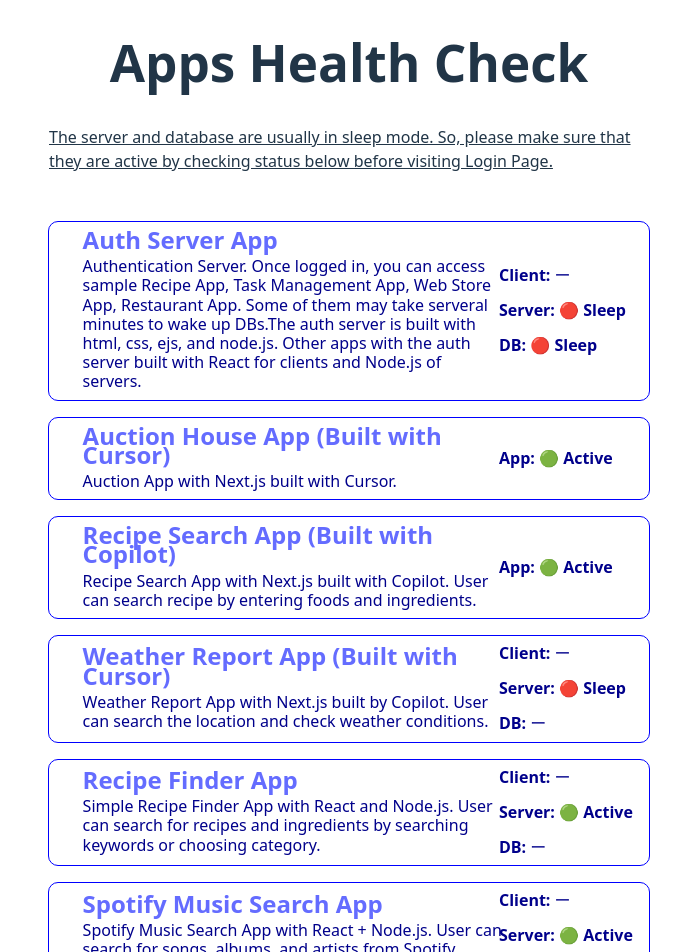
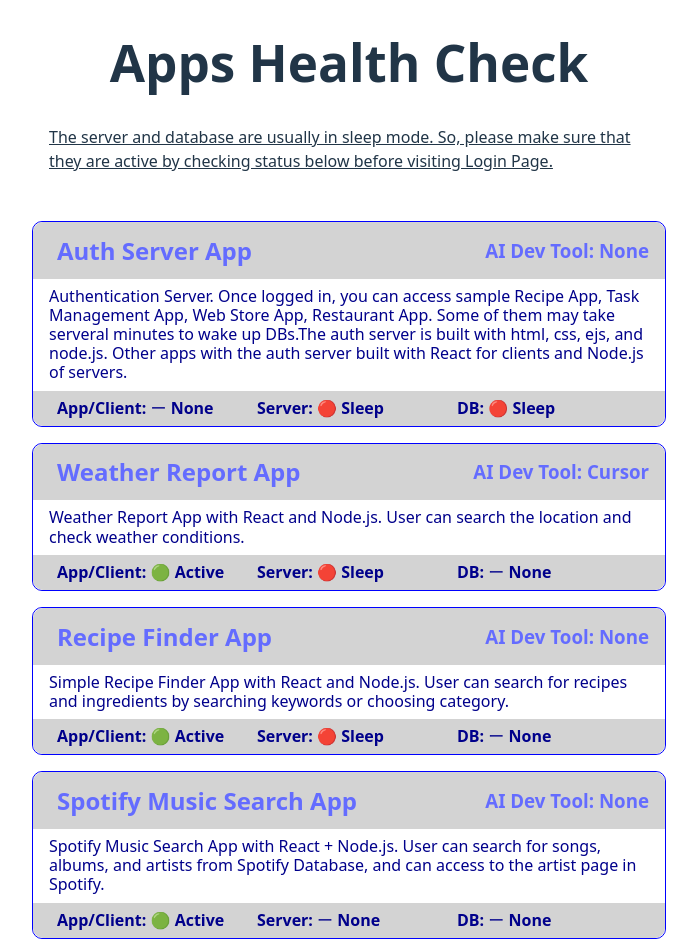
Before and after one commit to kappasan21/server-health-check, a React (Vite) app: page / in a window 1280 px wide. Shown: the top 952 px of the page, without its empty margins (291-988 px from the left). Built offline with nearby package versions, Linux system fonts and the light colour scheme; no server answers.

Commit message:
Major Update!

```diff
--- a/src/App.jsx
+++ b/src/App.jsx
@@ -1,44 +1,13 @@
 import './assets/App.css';
-import { useState, useEffect } from 'react';
+import { appList } from './lib/appList';
 import {
-  checkAuthServerStatus,
+  checkServerStatus,
   checkDbStatus,
-  checkWeatherServerStatus,
-  checkSpotifyServerStatus
-} from './components/apiRequests';
-import {
-  authURL,
-  weatherClientURL,
-  recipeFinderURL,
-  spotifySearchURL,
-  auctionAppURL,
-  recipeSearchURL,
-} from './lib/urlList';
-import { appList } from './lib/appList';
-
+} from './components/api';
 
 
 
 function App() {
-
-  const [authServerStatus, setAuthServerStatus] = useState(false);
-  const [dbStatus, setDbStatus] = useState(false);
-  const [weatherServerStatus, setWeatherServerStatus] = useState(false);
-
-
-  useEffect(() => {
-    // App groups with Auth server and DB status check
-    checkAuthServerStatus().then((status) => {
-      setAuthServerStatus(status);
-    });
-    checkDbStatus().then((status) => {
-      setDbStatus(status);
-    });
-    // Weather report app server status check
-    checkWeatherServerStatus().then((status) => {
-      setWeatherServerStatus(status);
-    });
-  }, []);
 
   return (
     <div className="main-container">
@@ -50,102 +19,39 @@ function App() {
 
       <div className="status-list-section">
         <ul>
-          <li>
-            <a href={authURL + '/login'} target="_blank">
-              <h2 className="app-title">{appList[0].mainTitle}</h2>
-              <p>Authentication Server. Once logged in, you can access sample Recipe App, Task Management App, Web Store App, Restaurant App. Some of them may take serveral minutes to wake up DBs.The auth server is built with html, css, ejs, and node.js. Other apps with the auth server built with React for clients and Node.js of servers.</p>
+          {appList.map((app, idx) => (
+            <li key={idx}>
+              <div className="app-header">
+                <a href={app.clientUrl} target="_blank">
+                  <h2 className="app-title">{app.mainTitle}</h2>
+                  <h3 className="ai-dev">AI Dev Tool: {app.aiDev || 'None'}</h3>
                 </a>
-            <div>
+              </div>
+              <div className="app-contents">
+                <p>{app.descriptions}</p>
+
+                <div className="app-status">
                   <p className='current-status'>
-                Client: ー
+                    App/Client: {app.clientUrl
+                      ? '🟢 Active'
+                      : 'ー None'}
                   </p>
                   <p className="current-status">
-                Server: {authServerStatus ? '🟢 Active' : '🔴 Sleep'}
+                    Server: {app.serverUrl === null ? 'ー None' :
+                      checkServerStatus(app.serverUrl) === true
+                        ? '🟢 Active'
+                        : '🔴 Sleep'}
                   </p>
                   <p className="current-status">
-                DB: {dbStatus ? '🟢 Active' : '🔴 Sleep'}
+                    DB: {app.dbUrl === null ? 'ー None' :
+                      checkDbStatus(app.dbUrl) === true
+                        ? '🟢 Active'
+                        : '🔴 Sleep'}
                   </p>
                 </div>
-          </li>
-
-          <li>
-            <a href={auctionAppURL} target="_blank">
-              <h2 className="app-title">Auction House App (Built with Cursor)</h2>
-              <p>Auction App with Next.js built with Cursor.</p>
-            </a>
-            <div>
-              <p className='current-status'>
-                App: 🟢 Active
-              </p>
               </div>
             </li>
-
-          <li>
-            <a href={recipeSearchURL} target="_blank">
-              <h2 className="app-title">Recipe Search App (Built with Copilot)</h2>
-              <p>Recipe Search App with Next.js built with Copilot. User can search recipe by entering foods and ingredients.</p>
-            </a>
-            <div>
-              <p className='current-status'>
-                App: 🟢 Active
-              </p>
-            </div>
-          </li>
-
-          <li>
-            <a href={weatherClientURL} target="_blank">
-              <h2 className="app-title">{appList[1].mainTitle} (Built with Cursor)</h2>
-              <p>Weather Report App with Next.js built by Copilot. User can search the location and check weather conditions.</p>
-            </a>
-            <div>
-              <p className='current-status'>
-                Client: ー
-              </p>
-              <p className="current-status">
-                Server: {weatherServerStatus ? '🟢 Active' : '🔴 Sleep'}
-              </p>
-              <p className="current-status">
-                DB: ー
-              </p>
-            </div>
-          </li>
-
-          <li>
-            <a href={recipeFinderURL} target="_blank">
-              <h2 className="app-title">{appList[2].mainTitle}</h2>
-              <p>Simple Recipe Finder App with React and Node.js. User can search for recipes and ingredients by searching keywords or choosing category.</p>
-            </a>
-            <div>
-              <p className='current-status'>
-                Client: ー
-              </p>
-              <p className="current-status">
-                Server: 🟢 Active
-              </p>
-              <p className="current-status">
-                DB: ー
-              </p>
-            </div>
-          </li>
-
-          <li>
-            <a href={spotifySearchURL} target="_blank">
-              <h2 className="app-title">Spotify Music Search App</h2>
-              <p>Spotify Music Search App with React + Node.js. User can search for songs, albums, and artists from Spotify Database, and can access to the artist page in Spotify.</p>
-            </a>
-            <div>
-              <p className='current-status'>
-                Client: ー
-              </p>
-              <p className="current-status">
-                Server: {checkSpotifyServerStatus ? '🟢 Active' : '🔴 Sleep'}
-              </p>
-              <p className="current-status">
-                DB: ー
-              </p>
-            </div>
-          </li>
-
+          ))}
         </ul>
       </div>
     </div >
--- a/src/assets/App.css
+++ b/src/assets/App.css
@@ -24,11 +24,20 @@ ul {
 li {
   border-radius: 10px;
   display: flex;
-  flex-direction: row;
+  flex-direction: column;
   justify-content: space-between;
   align-items: center;
-  /* flex-wrap: wrap; */
   border: 1px solid blue;
+  width: 100%;
+  padding: 1rem;
+}
+
+.app-header,
+.app-contents {
+  display: flex;
+  flex-direction: column;
+  justify-content: space-between;
+  align-items: center;
   width: 100%;
 }
 
@@ -38,16 +47,35 @@ li h2 {
 }
 
 li a {
-  margin-left: 2vw;
-  width: 70%;
+  margin-top: -1rem;
+  padding: 0 1rem;
+  background-color: lightgray;
+  border-radius: 10px 10px 0 0;
+  width: 100%;
+  display: flex;
+  flex-direction: row;
+  justify-content: space-between;
+  align-items: center;
 }
 
 li div {
   display: flex;
   flex-direction: column;
-  justify-content: space-evenly;
+  justify-content: space-between;
   align-items: center;
   width: 25%;
+}
+
+.app-status {
+  display: flex;
+  flex-direction: row;
+  justify-content: center;
+  align-items: center;
+  width: 100%;
+  background-color: lightgray;
+  padding: 0 1rem;
+  margin-bottom: -1rem;
+  border-radius: 0 0 10px 10px;
 }
 
 li p {
--- /dev/null
+++ b/src/components/api.js
@@ -0,0 +1,52 @@
+import axios from 'axios';
+
+
+// Update all paths for server connections and DB connections in all my servers
+
+// Check Server status
+export const checkServerStatus = async (url) => {
+  console.log("Checking server status for URL:", url);
+  if (!url) {
+    console.warn("No URL provided for server status check.");
+    return false;
+  }
+
+  try {
+    const response = await axios.get(url);
+    // if (response.status !== 200) {
+    if (!response.ok) {
+      console.warn(`Server at ${url} is not active. Status code: ${response.status}`);
+      return false;
+    }
+    console.log(`Server status for ${url}:`, response);
+    // return response.status === 200;
+    return response;
+  } catch (error) {
+    console.error(`Error checking status for ${url}:`, error);
+    return false;
+  }
+};
+
+// Check DB status
+export const checkDbStatus = async (url) => {
+  console.log("Checking DB status for URL:", url);
+  if (!url) {
+    console.warn("No URL provided for DB status check.");
+    return false;
+  }
+
+  try {
+    const response = await axios.get(url);
+    // if (response.status !== 200) {
+    if (!response.ok) {
+      console.warn(`DB at ${url} is not active. Status code: ${response.status}`);
+      return false;
+    }
+    console.log(`DB status for ${url}:`, response.status);
+    // return response.status === 200;
+    return response;
+  } catch (error) {
+    console.error(`Error checking DB status for ${url}:`, error);
+    return false;
+  }
+};
--- a/src/lib/appList.js
+++ b/src/lib/appList.js
@@ -4,6 +4,7 @@ import {
   recipeFinderURL,
   spotifySearchURL,
   auctionAppURL,
+  recipeSearchURL,
 } from '../lib/urlList';
 
 
@@ -12,6 +13,8 @@ export const appList = [
     id: 1,
     mainTitle: 'Auth Server App',
     mainUrl: authURL + '/login',
+    aiDev: null,
+    descriptions: 'Authentication Server. Once logged in, you can access sample Recipe App, Task Management App, Web Store App, Restaurant App. Some of them may take serveral minutes to wake up DBs.The auth server is built with html, css, ejs, and node.js. Other apps with the auth server built with React for clients and Node.js of servers.',
     clientUrl: null,
     serverUrl: authURL + '/server-connection-test',
     dbUrl: authURL + '/db-connection-test',
@@ -20,6 +23,8 @@ export const appList = [
     id: 2,
     mainTitle: 'Weather Report App',
     mainUrl: weatherClientURL,
+    aiDev: 'Cursor',
+    descriptions: 'Weather Report App with React and Node.js. User can search the location and check weather conditions.',
     clientUrl: weatherClientURL,
     serverUrl: 'https://weatherapi-svr.onrender.com/test/connection',
     dbUrl: null,
@@ -28,6 +33,8 @@ export const appList = [
     id: 3,
     mainTitle: 'Recipe Finder App',
     mainUrl: recipeFinderURL,
+    aiDev: null,
+    descriptions: 'Simple Recipe Finder App with React and Node.js. User can search for recipes and ingredients by searching keywords or choosing category.',
     clientUrl: recipeFinderURL,
     serverUrl: 'https://recipe-finder-server.onrender.com/test/connection',
     dbUrl: null,
@@ -36,16 +43,30 @@ export const appList = [
     id: 4,
     mainTitle: 'Spotify Music Search App',
     mainUrl: spotifySearchURL,
-    clientUrl: null,
+    aiDev: null,
+    descriptions: 'Spotify Music Search App with React + Node.js. User can search for songs, albums, and artists from Spotify Database, and can access to the artist page in Spotify.',
+    clientUrl: spotifySearchURL,
     serverUrl: null,
     dbUrl: null,
   },
   {
     id: 5,
-    mainTitle: 'Auction House App (Built with Cursor)',
+    mainTitle: 'Auction House App',
     mainUrl: auctionAppURL,
-    clientUrl: null,
+    aiDev: 'Cursor',
+    descriptions: 'Auction App with Next.js built with Cursor.',
+    clientUrl: auctionAppURL,
     serverUrl: null,
     dbUrl: null,
-  }
+  },
+  {
+    id: 6,
+    mainTitle: 'Recipe Search App',
+    mainUrl: recipeSearchURL,
+    aiDev: 'Copilot',
+    descriptions: 'Recipe Search App with Next.js built with Copilot. User can search recipe by entering foods and ingredients.',
+    clientUrl: recipeSearchURL,
+    serverUrl: null,
+    dbUrl: null,
+  },
 ];
```
Also changed, not shown: 0.archives/appList0.js (added, +66 -0 lines), 0.archives/apiRequests.js (renamed from src/components/apiRequests.js). Lines whose indentation alone changed are shown as unchanged.
